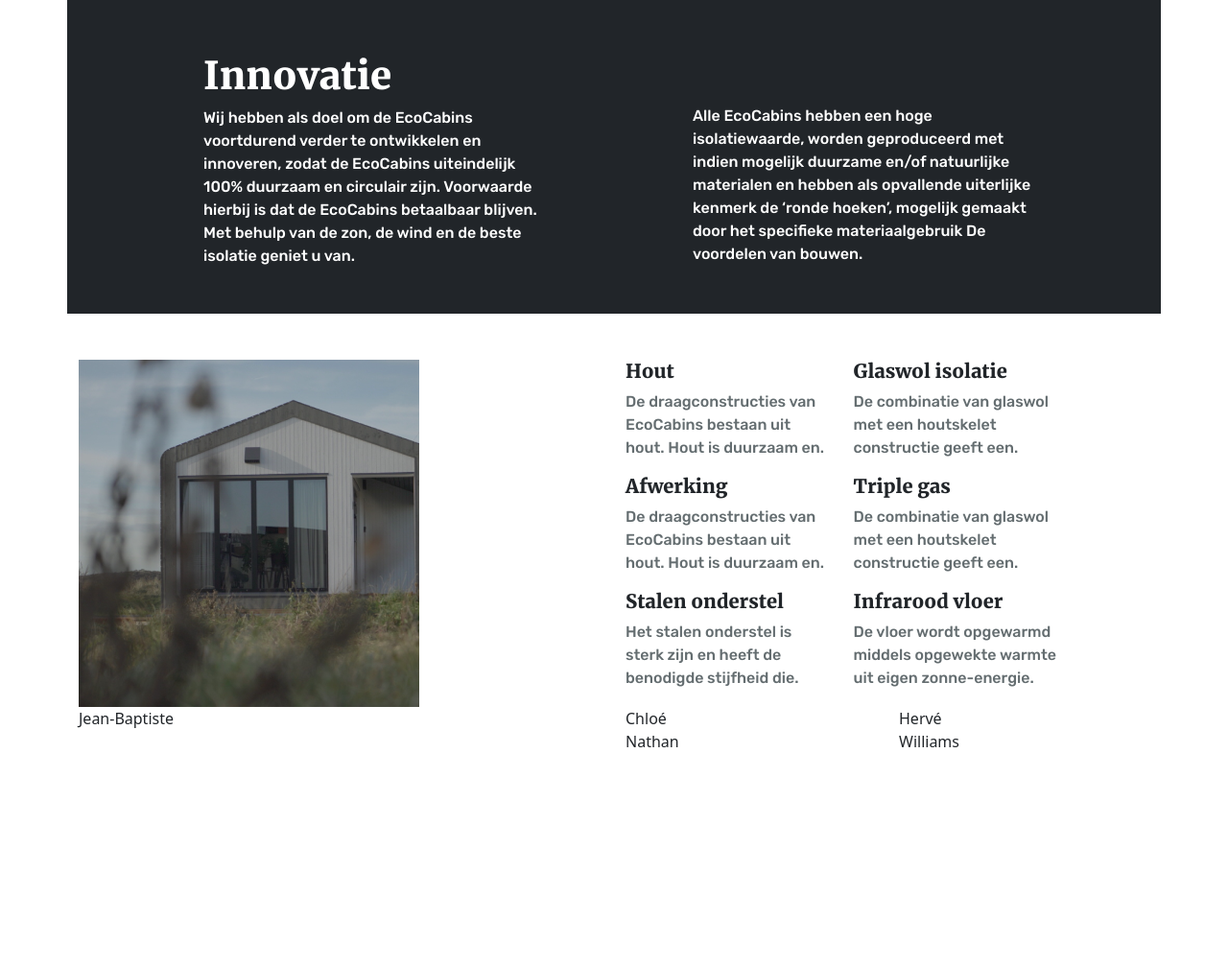
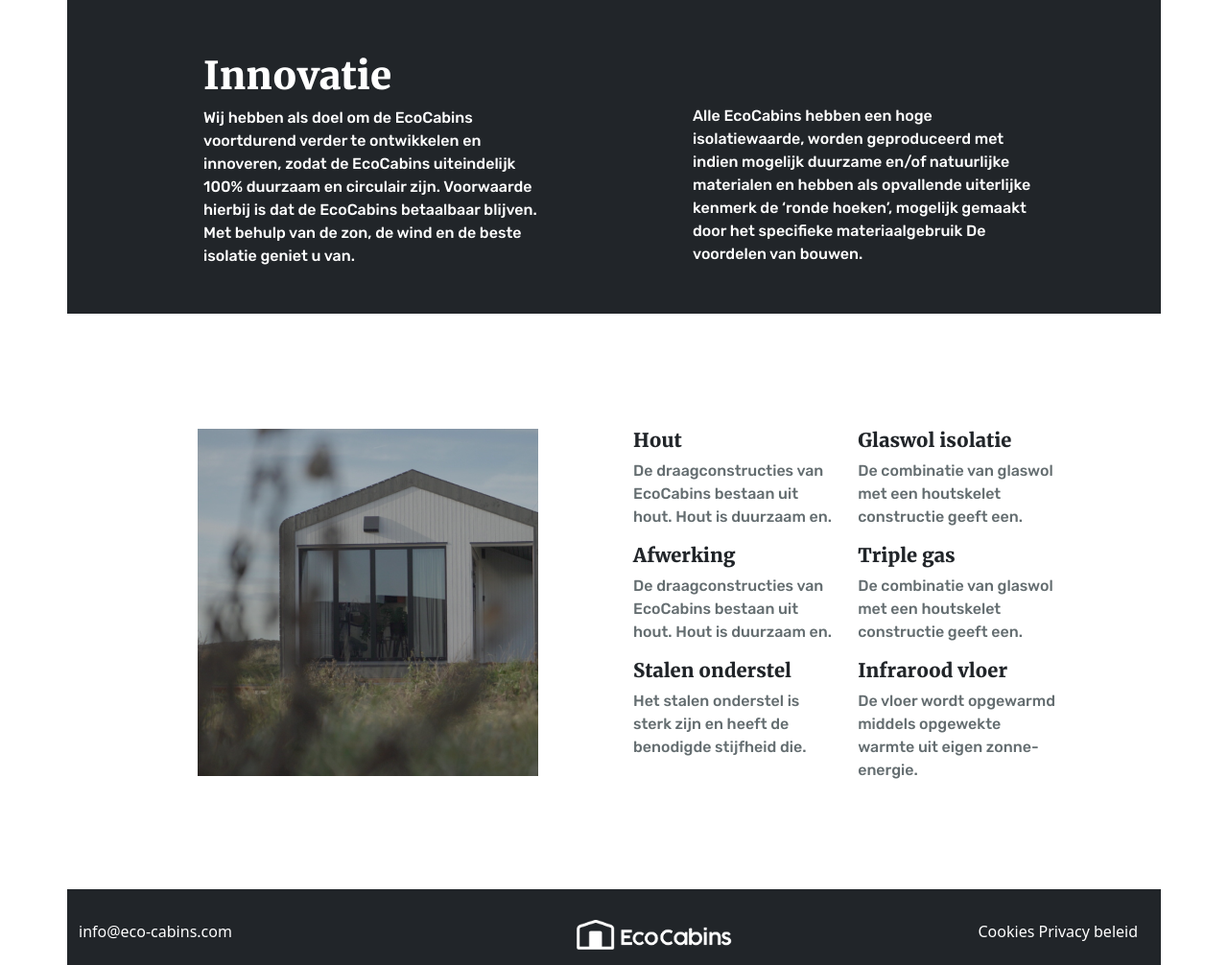
Before and after one commit to jibdrt/ecocabins, a PHP site: page / in a window 1280 px wide. Shown: the part 1400-2406 px from the top of the page at 96% size. Before the commit the page ends 2179 px from the top, so only its background shows below. Run offline with PHP 8.4, Linux system fonts and the light colour scheme.

Commit message:
footerbutnotresponsive

```diff
--- a/index.php
+++ b/index.php
@@ -128,10 +128,10 @@
 
 
 
-<div class="container">
-  <div class="row pt-5">
-    <div class="col-sm-12 col-md-6 ml-5">
-      <img src="cabpage.png" id="cabpage">
+<div class="container pt-5 mt-5">
+  <div class="row pt-4 ps-3 pb-5 mb-5">
+    <div class="col-sm-12 col-md-6 ps-5">
+      <div class="ps-5 ms-4" id="cabpaged"><img src="cabpage.png"></div>
     </div>
     <div class="col-sm-12 col-md-6">
       <div class="row">
@@ -176,27 +176,16 @@
 
 <!-- row de fin de page -->
 <div class="container">
-<div class="row">
-    <div class="col-sm-12 col-md-6">
-      Jean-Baptiste
+<div class="row bg-dark text-white pb-3 pt-3">
+    <div class="col-sm-12 col-md-3 pt-3">
+    info@eco-cabins.com
     </div>
-    <div class="col-sm-12 col-md-6">
-      <div class="row">
-      <div class="col-sm-12 col-md-6">
-      Chloé
+    <div class="col-sm-12 col-md-4 pt-3 ps-3">
+    <img src="EcoCabins-white.png" id="logofooter">
     </div>
-    <div class="col-sm-12 col-md-6">
-      Hervé
+    <div class="col-sm-12 col-md-3 text-end ms-5 pt-3">
+    Cookies Privacy beleid
     </div>
-    <div class="col-sm-12 col-md-6">
-      Nathan
-    </div>
-    <div class="col-sm-12 col-md-6">
-      Williams
-    </div>
-      </div>
-    </div>
-
   </div>
 </div>
 </div>
--- a/style.css
+++ b/style.css
@@ -227,3 +227,17 @@
     font-family: 'Rubik-Medium';
     color: #646d70;
 }
+
+#cabpaged{
+
+width: 420px;
+align-content: center;
+
+}
+
+
+
+#logofooter{
+    width: 180px;
+    margin-left: 100px;
+}
```
